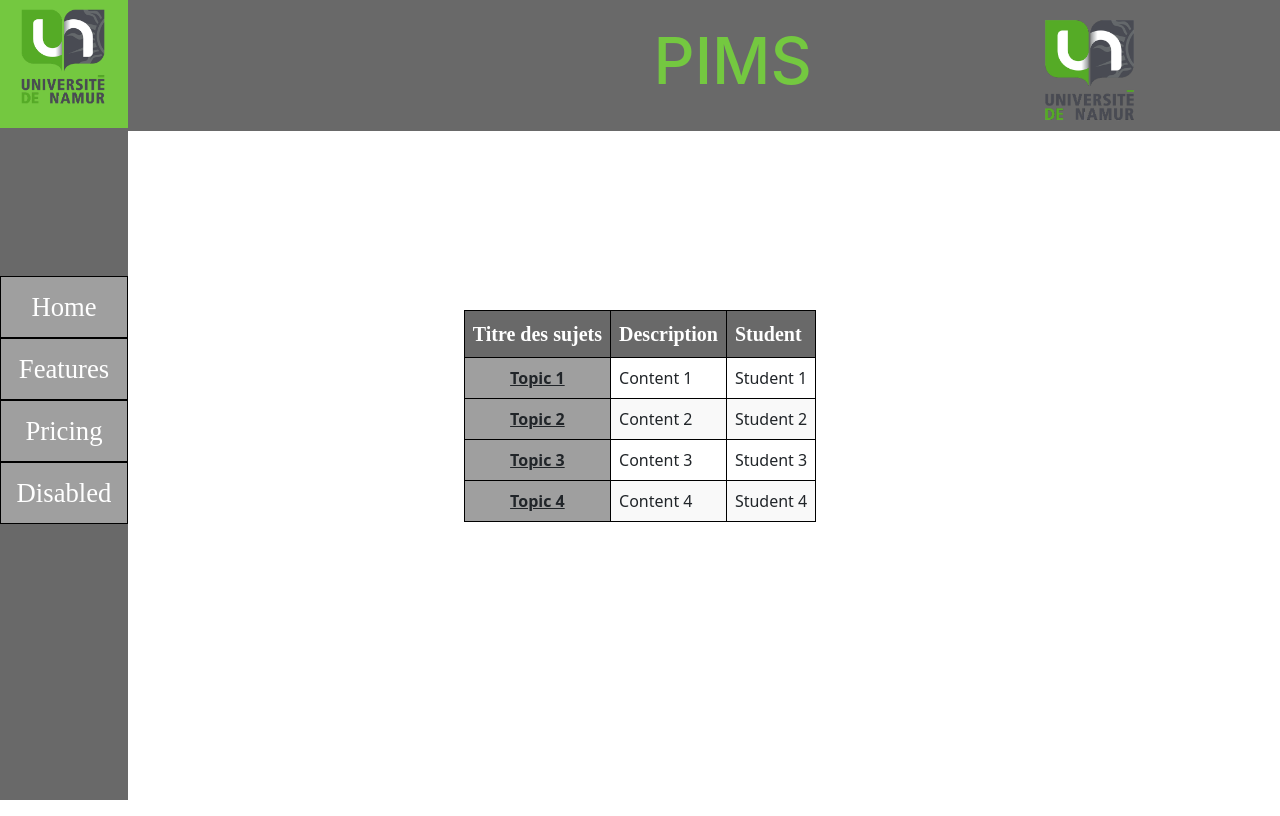
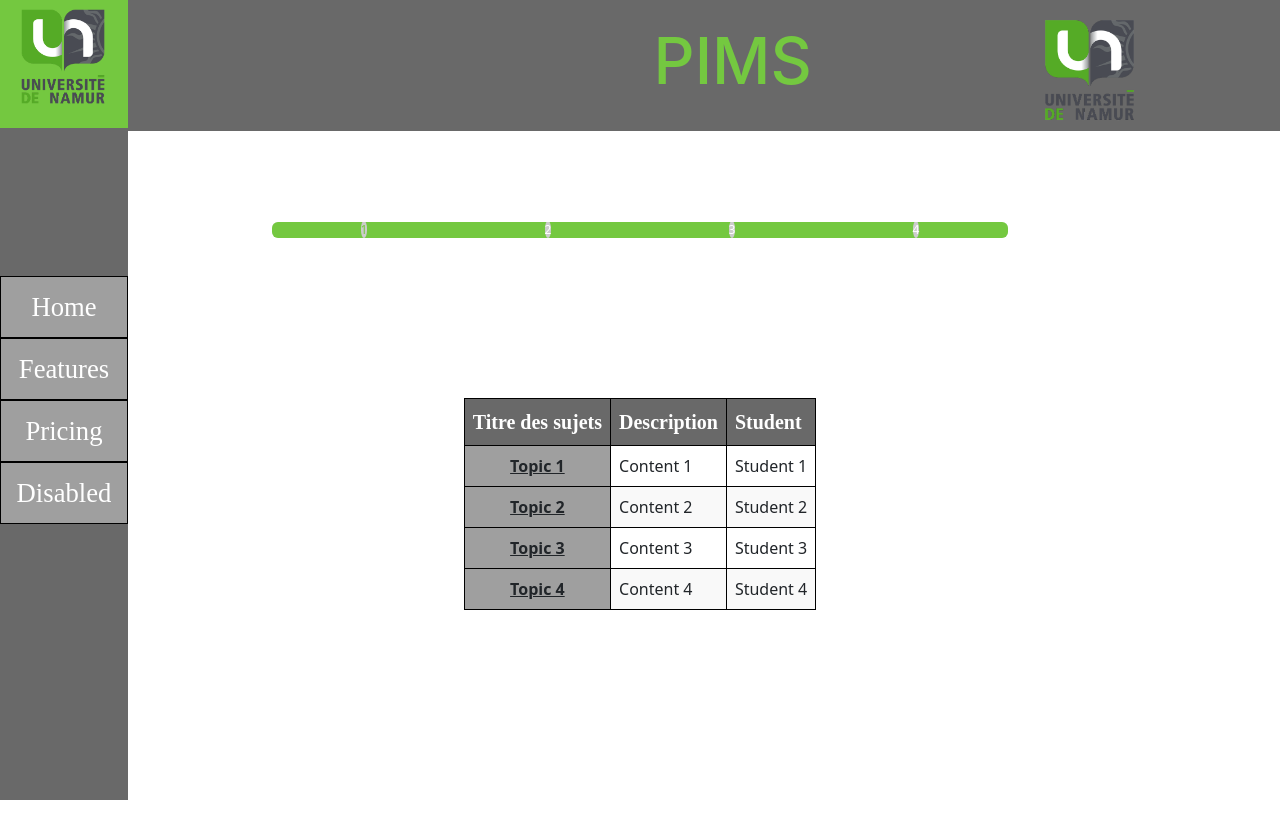
Before and after one commit to Eragon6080/projetGenie2024, a Django app: page /polls/topic in a window 1280 px wide. Run offline with Django 5.2, Linux system fonts and the light colour scheme.

Commit message:
La barre de progression est finie

```diff
--- a/pythonProject/genieLogiciel/polls/templates/polls/html/topic.html
+++ b/pythonProject/genieLogiciel/polls/templates/polls/html/topic.html
@@ -7,10 +7,40 @@
 </head>
 <body>
 {% block content%}
-<div class="col-auto"></div>
-<div class="col-12 d-flex align-items-center justify-content-center" style="height: 100vh;">
+<div class="container vh-100 d-flex flex-column justify-content-center">
+    <div class="row justify-content-center">
+        <div class="col-8">
+            <div class="progress-container vh-25 d-flex align-items-end" id="barContainer">
+                <div class="progress w-100">
+                    <div class="progress-bar custom-progress" role="progressbar" style="width: 25%;" aria-valuenow="25" aria-valuemin="0" aria-valuemax="100">
+                        <div class="progress-step">
+                            <span class="progress-circle active">1</span>
+                        </div>
+                    </div>
+                    <div class="progress-bar custom-progress" role="progressbar" style="width: 25%;" aria-valuenow="25" aria-valuemin="0" aria-valuemax="100">
+                        <div class="progress-step">
+                            <span class="progress-circle">2</span>
+                        </div>
+                    </div>
+                    <div class="progress-bar custom-progress" role="progressbar" style="width: 25%;" aria-valuenow="25" aria-valuemin="0" aria-valuemax="100">
+                        <div class="progress-step">
+                            <span class="progress-circle">3</span>
+                        </div>
+                    </div>
+                    <div class="progress-bar custom-progress" role="progressbar" style="width: 25%;" aria-valuenow="25" aria-valuemin="0" aria-valuemax="100">
+                        <div class="progress-step">
+                            <span class="progress-circle">4</span>
+                        </div>
+                    </div>
+                </div>
+            </div>
+        </div>
+    </div>
+    <div class="row justify-content-center">
+        <div class="col-8">
+            <div class="table-container d-flex justify-content-center">
                 <div class="table-responsive">
-        <table class="table-striped">
+                    <table class="table-striped text-center">
                         <thead>
                             <tr>
                                 <th scope="col">Titre des sujets</th>
@@ -30,8 +60,9 @@
                     </table>
                 </div>
             </div>
-<div class="col-auto"></div>
+        </div>
+    </div>
+</div>
 {% endblock %}
-
 </body>
 </html>
--- a/pythonProject/genieLogiciel/static/css/table.css
+++ b/pythonProject/genieLogiciel/static/css/table.css
@@ -30,3 +30,41 @@
 
     text-decoration: underline;
 }
+.progress-container {
+    width: 100%;
+}
+
+.progress-list {
+    display: flex;
+    justify-content: space-between;
+    list-style: none;
+    padding: 0;
+    margin-bottom: 1rem;
+}
+
+.progress-step {
+    text-align: center;
+}
+
+.progress-circle {
+    width: 50px;
+    height: 50px;
+    background: #ccc;
+    border-radius: 50%;
+    line-height: 50px;
+    margin-bottom: 0.5rem;
+}
+
+.progress-circle.active {
+      color: rgb(116,200,64);
+}
+
+.progress-text {
+    font-size: 0.8rem;
+}
+#barContainer {
+    margin-bottom: 10rem !important;
+}
+.custom-progress{
+    background-color: rgb(116,200,64) !important;
+}
```
Lines whose indentation alone changed are shown as unchanged.
